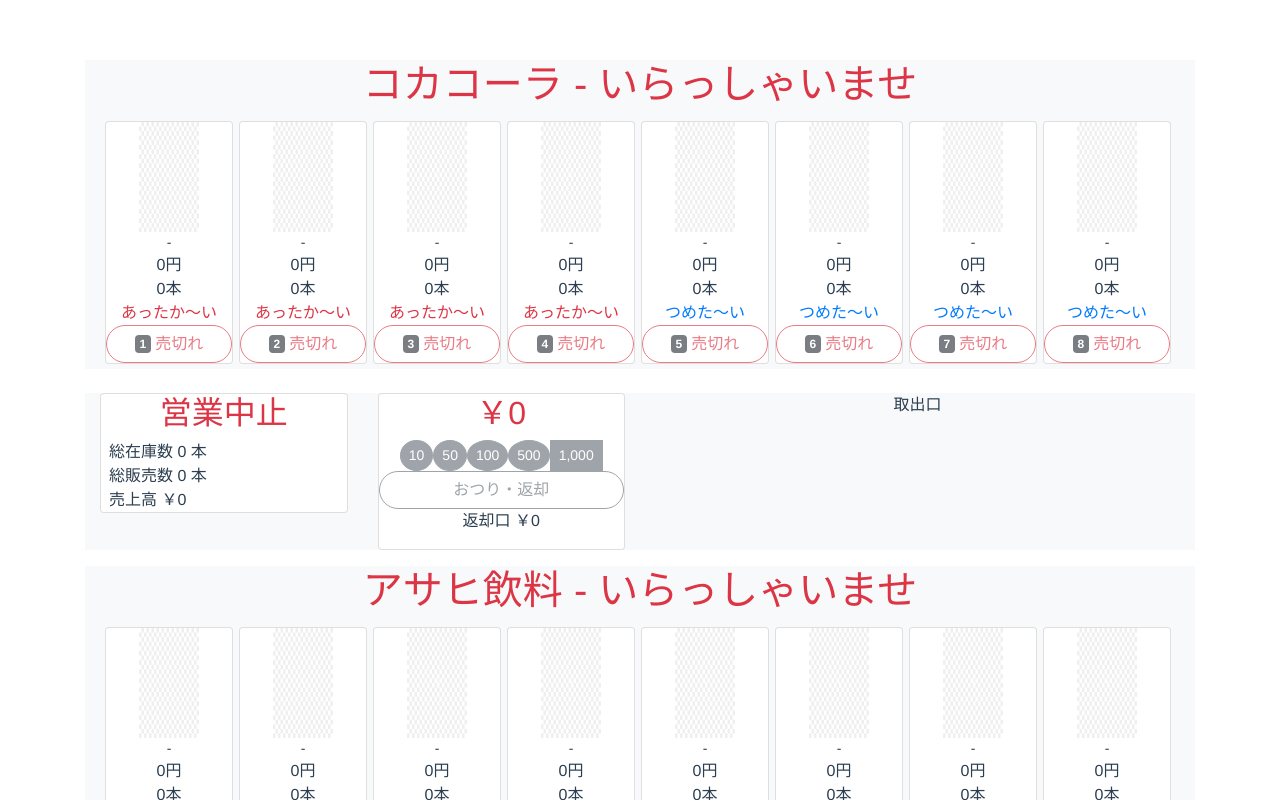
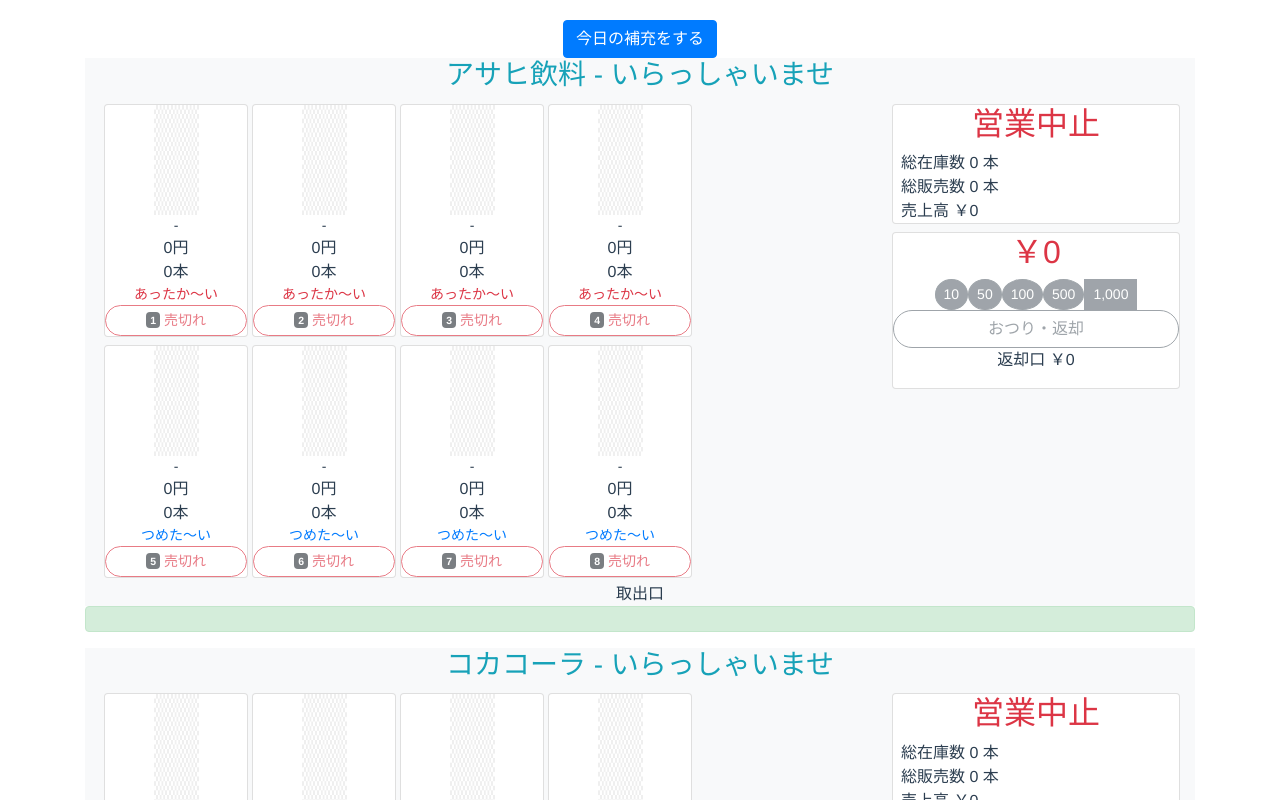
Before and after one commit to yuji-dev/swa-vue-vender-sample, a Vue app: page / in a window 1280 px wide. Shown: the top 800 px of the page. Built offline with nearby package versions, Linux system fonts and the light colour scheme.

Commit message:
comment: ui update & model renewal

```diff
--- a/src/App.vue
+++ b/src/App.vue
@@ -1,25 +1,23 @@
 <template>
   <div id="app">
-
-    <!-- Vender 自動販売機の生成：コカ・コーラ -->
-    <Vender msg="コカコーラ - いらっしゃいませ" ref="refVender_cocacola"/>
-    <!-- Vender 自動販売機の生成：アサヒ飲料 -->
-    <Vender msg="アサヒ飲料 - いらっしゃいませ" ref="refVender_asahi"/>
-
-
     <!-- *** 補充員作業：今日の作業-->
     <div v-if="!isSupplied">
-      <button class="btn btn-primary" v-on:click="init()">今日の補充作業</button>
+      <button class="btn btn-primary" v-on:click="init()">今日の補充をする</button>
     </div>
 
+    <!-- Vender 自動販売機の生成：アサヒ飲料 -->
+    <Vender msg="アサヒ飲料 - いらっしゃいませ" ref="refVender_asahi" />
+
+    <!-- Vender 自動販売機の生成：コカコーラ -->
+    <Vender msg="コカコーラ - いらっしゃいませ" ref="refVender_cocacola" />
   </div>
 </template>
 
 <script>
-import Vender from './components/Vender.vue'
+import Vender from "./components/Vender.vue";
 
 export default {
-  name: 'App',
+  name: "App",
   components: {
     Vender
   },
@@ -37,29 +35,93 @@
     return {
       //補充可能な商品情報（補充トラック積載）
       products: {
-         s1: {id: 100, name: "ボスブラック", size: 350, price: 130, currentStock: 12, hot_or_cool: "hot", image: require("./assets/boss_black.png")},
-         c1: {id: 201, name: "綾鷹", size: 350, price: 150, currentStock: 10, hot_or_cool: "cool", image: require("./assets/ayataka.png")},
-         c2: {id: 202, name: "綾鷹濃い味", size: 350, price: 150, currentStock: 10, hot_or_cool: "cool", image: require("./assets/ayataka_koi.png")},
-         a1: {id: 301, name: "三ツ矢サイダー", size: 500, price: 150, currentStock: 10, hot_or_cool: "cool", image: require("./assets/a_mitsuya_cider.png")},
-         a2: {id: 302, name: "クリアアサヒ", size: 500, price: 200, currentStock: 10, hot_or_cool: "cool", image: require("./assets/clearasahi.png")},
-         a3: {id: 303, name: "ドトールカフェオレ", size: 350, price: 150, currentStock: 10, hot_or_cool: "cool", image: require("./assets/a_doutor_coffee_ore.png")},
-         a4: {id: 304, name: "十六茶", size: 500, price: 150, currentStock: 10, hot_or_cool: "cool", image: require("./assets/a_jyuroku_cha.png")},
-         a5: {id: 305, name: "ロイヤルミルクティ", size: 500, price: 200, currentStock: 10, hot_or_cool: "cool", image: require("./assets/a_royal_milktea.png")},
-         a6: {id: 306, name: "ワンダ極ブラック", size: 500, price: 200, currentStock: 10, hot_or_cool: "cool", image: require("./assets/a_wander_kiwami_black.png")},
+        s1: {
+          id: 100,
+          name: "ボスブラック",
+          size: 350,
+          price: 130,
+          currentStock: 12,
+          hot_or_cool: "hot",
+          image: require("./assets/boss_black.png")
         },
+        c1: {
+          id: 201,
+          name: "綾鷹",
+          size: 350,
+          price: 150,
+          currentStock: 10,
+          hot_or_cool: "cool",
+          image: require("./assets/ayataka.png")
+        },
+        c2: {
+          id: 202,
+          name: "綾鷹濃い味",
+          size: 350,
+          price: 150,
+          currentStock: 10,
+          hot_or_cool: "cool",
+          image: require("./assets/ayataka_koi.png")
+        },
+        a1: {
+          id: 301,
+          name: "三ツ矢サイダー",
+          size: 500,
+          price: 150,
+          currentStock: 10,
+          hot_or_cool: "cool",
+          image: require("./assets/a_mitsuya_cider.png")
+        },
+        a2: {
+          id: 302,
+          name: "クリアアサヒ",
+          size: 500,
+          price: 200,
+          currentStock: 10,
+          hot_or_cool: "cool",
+          image: require("./assets/clearasahi.png")
+        },
+        a3: {
+          id: 303,
+          name: "ドトールカフェオレ",
+          size: 350,
+          price: 150,
+          currentStock: 10,
+          hot_or_cool: "cool",
+          image: require("./assets/a_doutor_coffee_ore.png")
+        },
+        a4: {
+          id: 304,
+          name: "十六茶",
+          size: 500,
+          price: 150,
+          currentStock: 10,
+          hot_or_cool: "cool",
+          image: require("./assets/a_jyuroku_cha.png")
+        },
+        a5: {
+          id: 305,
+          name: "ロイヤルミルクティ",
+          size: 500,
+          price: 200,
+          currentStock: 10,
+          hot_or_cool: "cool",
+          image: require("./assets/a_royal_milktea.png")
+        },
+        a6: {
+          id: 306,
+          name: "ワンダ極ブラック",
+          size: 500,
+          price: 200,
+          currentStock: 10,
+          hot_or_cool: "cool",
+          image: require("./assets/a_wander_kiwami_black.png")
+        }
+      }
     };
   },
   methods: {
     //初期化（Today's TODO）
     init: function() {
-
-      //商品を補充する（商品棚ごとに補充）
-      this.$refs.refVender_cocacola.supplyProduct(5, this.products.c1);
-      this.$refs.refVender_cocacola.supplyProduct(8, this.products.c2);
-
-      //自動販売機のスイッチをオンにする
-      this.$refs.refVender_cocacola.switchOn();
-
       //商品を補充する（商品棚ごとに補充）
       this.$refs.refVender_asahi.supplyProduct(1, this.products.a6);
       this.$refs.refVender_asahi.supplyProduct(5, this.products.a1);
@@ -70,12 +132,18 @@
       //自動販売機のスイッチをオンにする
       this.$refs.refVender_asahi.switchOn();
 
+      //商品を補充する（商品棚ごとに補充）
+      this.$refs.refVender_cocacola.supplyProduct(5, this.products.c1);
+      this.$refs.refVender_cocacola.supplyProduct(8, this.products.c2);
+
+      //自動販売機のスイッチをオンにする
+      this.$refs.refVender_cocacola.switchOn();
+
       //補充済みにする（今日の仕事終わり）
       this.isSupplied = true;
-
-    },
     }
   }
+};
 </script>
 
 <style>
@@ -85,6 +153,6 @@
   -moz-osx-font-smoothing: grayscale;
   text-align: center;
   color: #2c3e50;
-  margin-top: 60px;
+  margin-top: 20px;
 }
 </style>
--- a/src/components/PaymentCash.vue
+++ b/src/components/PaymentCash.vue
@@ -1,5 +1,5 @@
 <template>
-  <div class="card">
+  <div class="paymentcash">
     <!-- PaymentCash 投入金額表示の生成-->
     <h2
       class="text-danger"
@@ -96,18 +96,7 @@
     };
   },
   methods: {
-    //現金支払機の電源ON
-    switchOn: function() {
-      //現金支払機の電源ON
-      this.isActive = true;
-    },
-    //現金支払機の電源OFF
-    switchOff: function() {
-      //現金支払機の電源OFF
-      this.isActive = false;
-    },
-
-    // 現金投入
+    //内部：現金投入
     chargeMoney: function(charge) {
       //投入金額合計を更新
       this.chargeTotal += charge;
@@ -115,8 +104,7 @@
       this.$emit("updatechargeTotal", this.chargeTotal);
       //通貨別の管理は未実装
     },
-
-    // おつり・返金
+    //内部：おつり・返金
     cashbackAll: function() {
       //返却口に返金
       this.returnTotal = this.chargeTotal;
@@ -125,8 +113,17 @@
       //おつり・返金イベントを上位コンポーネントに通知
       this.$emit("cashbackAll", this.chargeTotal);
     },
-
-    // 請求
+    //上位コンポーネントより：現金支払機の電源ON
+    switchOn: function() {
+      //現金支払機の電源ON
+      this.isActive = true;
+    },
+    //上位コンポーネントより：現金支払機の電源OFF
+    switchOff: function() {
+      //現金支払機の電源OFF
+      this.isActive = false;
+    },
+    //上位コンポーネントより：請求
     spendMoney: function(price) {
       //投入金額合計を更新
       this.chargeTotal -= price;
--- a/src/components/ProductShowCase.vue
+++ b/src/components/ProductShowCase.vue
@@ -1,8 +1,7 @@
 <template>
-  <div class="card mt-1 mb-1 ml-1" style="width: 8rem;">
-
+  <div class="card mt-1 mb-1 ml-1" style="width: 9rem;">
     <!-- ProductShowCase 商品画像の生成-->
-    <img class="mx-auto d-block" :src="product.image" width="60" height="110" />
+    <img class="mx-auto d-block" :src="product.image" width="45" height="110" />
     <p class="small mt-0 mb-0">{{ showcaseSetting.view_name }}</p>
 
     <!-- ProductShowCase 価格表示の生成-->
@@ -12,27 +11,30 @@
     <p class="mt-0 mb-0">{{ product.currentStock }}本</p>
 
     <!-- ProductShowCase 温度表示の生成-->
-    <p class="text-danger mt-0 mb-0" v-if="showcaseSetting.hot_or_cool === 'hot'">あったか～い</p>
-    <p class="text-primary mt-0 mb-0" v-else>つめた～い</p>
+    <p class="small text-danger mt-0 mb-0" v-if="showcaseSetting.hot_or_cool === 'hot'">あったか～い</p>
+    <p class="small text-primary mt-0 mb-0" v-else>つめた～い</p>
 
     <!-- ProductShowCase 購入ボタンの生成-->
     <div v-if="product.currentStock == 0">
       <!-- ProductShowCase 在庫がない場合は売り切れ-->
-      <button class="btn btn-outline-danger btn-block rounded-pill" disabled>
+      <button class="btn btn-outline-danger btn-block rounded-pill btn-sm" disabled>
         <span class="badge badge-dark">{{ showcaseSetting.id }}</span>
         売切れ
       </button>
     </div>
     <div v-else-if="product.price > chargeTotal">
       <!-- ProductShowCase 投入金額が不足している場合は非活性-->
-      <button class="btn btn-outline-secondary btn-block rounded-pill" disabled>
+      <button class="btn btn-outline-secondary btn-block rounded-pill btn-sm" disabled>
         <span class="badge badge-dark">{{ showcaseSetting.id }}</span>
         販売中
       </button>
     </div>
     <div v-else>
       <!-- ProductShowCase 上記以外は活性-->
-      <button class="btn btn-outline-success btn-block rounded-pill" v-on:click="buyProduct()">
+      <button
+        class="btn btn-outline-success btn-block rounded-pill btn-sm"
+        v-on:click="buyProduct()"
+      >
         <span class="badge badge-dark">{{ showcaseSetting.id }}</span>
         購入
       </button>
@@ -126,29 +128,30 @@
     };
   },
   methods: {
-    //商品の補充
+    //内部：購入処理
+    buyProduct: function() {
+      //在庫を減算
+      this.removeStock(1);
+      //購入イベントを上位コンポーネントに通知
+      this.$emit("checkout", this.product);
+    },
+    //内部：在庫を減算
+    removeStock: function(stock) {
+      if (this.product.currentStock != 0) this.product.currentStock -= stock;
+    },
+    //上位コンポーネントより：商品の補充
     supplyProduct: function(product) {
       if (product != null) {
         //各種チェックは省略
         this.product = product;
+        //表示商品名に商品名をセット
         this.showcaseSetting.view_name = this.product.name;
         //在庫数更新を上位コンポーネントに通知
         this.$emit("updateStock", this.product.currentStock);
       }
     },
-    //購入処理
-    buyProduct: function() {
-      //在庫を減算
-      this.removeInventory(1);
-      //購入イベントを上位コンポーネントに通知
-      this.$emit("checkout", this.product);
-    },
-    //在庫を減算
-    removeInventory: function(stock) {
-      if (this.product.currentStock != 0) this.product.currentStock -= stock;
-    },
-    //購入ランプ点灯依頼
-    buyLampControl: function(total) {
+    //上位コンポーネントより：現在の投入金額合計を受け取る
+    updateTotal: function(total) {
       this.chargeTotal = total;
     }
   }
--- a/src/components/Vender.vue
+++ b/src/components/Vender.vue
@@ -2,60 +2,55 @@
   <div class="vender">
     <div class="container">
       <div class="row">
-
         <div class="col-md-12 bg-light">
           <!-- PaymentCash 看板パネルの生成（コンポーネント化未）-->
-          <h1 class="text-danger">{{ msg }}</h1>
+          <h3 class="text-info">{{ msg }}</h3>
         </div>
-
-        <div class="col-md bg-light">
-          <table>
-            <tr>
+      </div>
+      <div class="row">
+        <div class="col-md-8 bg-light">
+          <div class="card-group">
             <!-- ProductShowCase 商品棚の生成-->
-              <td v-for="showcaseSetting in showcaseSettings" :key="showcaseSetting.id">
+            <div v-for="showcaseSetting in showcaseSettings" :key="showcaseSetting.id">
               <ProductShowCase
                 :showcaseSetting="showcaseSetting"
                 ref="refProductShowCase"
-                    @checkout="checkoutProduct"
-                    @updateStock="updateStock"/>
-              </td>
-            </tr>
-          </table>
+                @checkout="onCheckoutProduct"
+                @updateStock="onUpdateStock"
+              />
             </div>
-
           </div>
-      <br>
-      <div class="row">
-
-        <div class="col-md-3 bg-light">
-
+        </div>
+        <div class="col-md bg-light clearfix">
           <!-- PaymentCash 情報パネルの生成（コンポーネント化未）-->
-          <div class="card">
+          <div class="card mt-1 mb-1 ml-1 float-right" style="width: 18rem;">
             <div v-if="!isActive">
               <h2 class="text-danger">営業中止</h2>
             </div>
             <div v-else>
               <h2 class="text-success">営業中</h2>
             </div>
-            <p class="text-left mt-0 mb-0 ml-2">総在庫数 {{ totalStockCount }} 本 </p>
-            <p class="text-left mt-0 mb-0 ml-2">総販売数 {{ totalSoldCount }} 本 </p>
-            <p class="text-left mt-0 mb-0 ml-2">売上高 {{ amount.toLocaleString('ja-JP', {"style":"currency", "currency":"JPY"}) }} </p>
+            <p class="text-left mt-0 mb-0 ml-2">総在庫数 {{ totalStockCount }} 本</p>
+            <p class="text-left mt-0 mb-0 ml-2">総販売数 {{ totalSoldCount }} 本</p>
+            <p
+              class="text-left mt-0 mb-0 ml-2"
+            >売上高 {{ amount.toLocaleString('ja-JP', {"style":"currency", "currency":"JPY"}) }}</p>
+          </div>
+          <div class="card mt-1 mb-1 ml-1 float-right" style="width: 18rem;">
+            <!-- PaymentCash 現金支払機の生成-->
+            <PaymentCash
+              @updatechargeTotal="onUpdatechargeTotal"
+              @cashbackAll="onUashbackAll"
+              ref="refPaymentCash"
+            />
           </div>
         </div>
-
-        <div class="col-md-3 bg-light">
-          <!-- PaymentCash 現金支払機の生成-->
-          <PaymentCash
-            @updatechargeTotal="updatechargeTotal"
-            @cashbackAll="cashbackAll"
-            ref="refPaymentCash"/>
       </div>
-
-        <div class="col-md bg-light ">
+      <div class="row">
+        <div class="col-md bg-light">
           <!-- PaymentCash 取出口の生成-->
-          <Outlet  ref="refOutlet"/>
+          <Outlet ref="refOutlet" />
         </div>
-
       </div>
     </div>
 
@@ -66,20 +61,19 @@
     <!-- 未実装：災害時の無償提供-->
 
     <!-- デバッグメッセージ -->
-    <p class="text-primary">{{ message }}</p>
-
+    <p class="alert alert-success" role="alert">{{ message }}</p>
   </div>
 </template>
 
 <script>
-import ProductShowCase from './ProductShowCase.vue'
-import PaymentCash from './PaymentCash.vue'
-import Outlet from './Outlet.vue'
+import ProductShowCase from "./ProductShowCase.vue";
+import PaymentCash from "./PaymentCash.vue";
+import Outlet from "./Outlet.vue";
 
 export default {
-  name: 'Vender',
+  name: "Vender",
   props: {
-    msg: String,
+    msg: String
   },
   components: {
     ProductShowCase,
@@ -89,7 +83,7 @@
   created: function() {
     this.message = null;
     this.totalStockCount = 0;
-    this.totalSoldCount  = 0;
+    this.totalSoldCount = 0;
     this.amount = 0;
     this.isActive = false;
   },
@@ -98,14 +92,62 @@
       //自動販売機の初期設定
       //Todo:サイズ、在庫上限、温度表示設定はあとでチェック処理を実装
       showcaseSettings: [
-          {id: 1, view_name: "-", size: 350, maximumStock: 10, hot_or_cool: "hot"},
-          {id: 2, view_name: "-", size: 350, maximumStock: 10, hot_or_cool: "hot"},
-          {id: 3, view_name: "-", size: 500, maximumStock: 10, hot_or_cool: "hot"},
-          {id: 4, view_name: "-", size: 500, maximumStock: 10, hot_or_cool: "hot"},
-          {id: 5, view_name: "-", size: 350, maximumStock: 10, hot_or_cool: "cool"},
-          {id: 6, view_name: "-", size: 350, maximumStock: 10, hot_or_cool: "cool"},
-          {id: 7, view_name: "-", size: 500, maximumStock: 10, hot_or_cool: "cool"},
-          {id: 8, view_name: "-", size: 500, maximumStock: 10, hot_or_cool: "cool"},
+        {
+          id: 1,
+          view_name: "-",
+          size: 350,
+          maximumStock: 10,
+          hot_or_cool: "hot"
+        },
+        {
+          id: 2,
+          view_name: "-",
+          size: 350,
+          maximumStock: 10,
+          hot_or_cool: "hot"
+        },
+        {
+          id: 3,
+          view_name: "-",
+          size: 500,
+          maximumStock: 10,
+          hot_or_cool: "hot"
+        },
+        {
+          id: 4,
+          view_name: "-",
+          size: 500,
+          maximumStock: 10,
+          hot_or_cool: "hot"
+        },
+        {
+          id: 5,
+          view_name: "-",
+          size: 350,
+          maximumStock: 10,
+          hot_or_cool: "cool"
+        },
+        {
+          id: 6,
+          view_name: "-",
+          size: 350,
+          maximumStock: 10,
+          hot_or_cool: "cool"
+        },
+        {
+          id: 7,
+          view_name: "-",
+          size: 500,
+          maximumStock: 10,
+          hot_or_cool: "cool"
+        },
+        {
+          id: 8,
+          view_name: "-",
+          size: 500,
+          maximumStock: 10,
+          hot_or_cool: "cool"
+        }
       ],
       //子コンポーネントからのメッセージを表示
       message: {
@@ -131,30 +173,26 @@
       isActive: {
         type: Boolean,
         default: false
-      },
+      }
     };
   },
   methods: {
-
     //商品補充
     supplyProduct: function(product_showcase_id, product) {
       this.message = "Venderより：supplyProduct called 1" + product.name;
 
       //指定された商品棚に補充（商品棚制約はNoCheck）
-       this.$refs.refProductShowCase.forEach(
-        function(obj) {
-          if(obj.showcaseSetting.id == product_showcase_id){
+      this.$refs.refProductShowCase.forEach(function(obj) {
+        if (obj.showcaseSetting.id == product_showcase_id) {
           obj.supplyProduct(product);
         }
-        }
-      );
+      });
 
       this.message = "Venderより：商品が補充されました";
     },
 
     //電源ON
     switchOn: function() {
-
       //現金支払機のスイッチをオンにする
       this.$refs.refPaymentCash.switchOn();
 
@@ -162,12 +200,10 @@
       this.isActive = true;
 
       this.message = "Venderより：電源ONされました";
-
     },
 
     //電源OFF
     switchOff: function() {
-
       //現金支払機のスイッチをオフにする
       this.$refs.refPaymentCash.switchOff();
 
@@ -178,15 +214,16 @@
     },
 
     //イベント：ProductShowCase 在庫数量更新
-    updateStock: function(currentStock) {
-      this.message = "ProductShowCaseより：在庫が補充されました =>" + currentStock
+    onUpdateStock: function(currentStock) {
+      this.message =
+        "ProductShowCaseより：在庫が補充されました =>" + currentStock;
       //総在庫数を更新
       this.totalStockCount += currentStock;
     },
 
     //イベント：ProductShowCase 購入ボタン押下
-    checkoutProduct: function(product) {
-      this.message = "ProductShowCaseより：購入されました =>" + product.name
+    onCheckoutProduct: function(product) {
+      this.message = "ProductShowCaseより：購入されました =>" + product.name;
       //現金支払機に請求
       this.$refs.refPaymentCash.spendMoney(product.price);
       //売上計上
@@ -198,33 +235,31 @@
       //総販売数を更新
       this.totalSoldCount += 1;
       //総在庫数が0の場合は営業終了
-      if(this.totalStockCount==0) {
+      if (this.totalStockCount == 0) {
         this.$refs.refPaymentCash.switchOff();
         this.isActive = false;
       }
     },
 
     //イベント：PaymentCash 現金投入
-    updatechargeTotal: function(total) {
-      this.message = "PaymentCashより：投入金額が更新されました =>" + total
-      this.$refs.refProductShowCase.forEach(
-        function(obj){
-          obj.buyLampControl(total);
-        }
-      );
+    onUpdatechargeTotal: function(total) {
+      this.message = "PaymentCashより：投入金額が更新されました =>" + total;
+      //すべての商品棚に投入金額合計を通知
+      this.$refs.refProductShowCase.forEach(function(obj) {
+        obj.updateTotal(total);
+      });
     },
 
     //イベント：PaymentCash おつり・返金
-    cashbackAll: function(total) {
-      this.message = "PaymentCashより：返金されました =>" + total
-      this.$refs.refProductShowCase.forEach(
-        function(obj){
-          obj.buyLampControl(total);
-        }
-      );
+    onCashbackAll: function(total) {
+      this.message = "PaymentCashより：返金されました =>" + total;
+      //すべての商品棚に投入金額合計を通知
+      this.$refs.refProductShowCase.forEach(function(obj) {
+        obj.updateTotal(total);
+      });
     }
   }
-}
+};
 </script>
 
 <!-- Add "scoped" attribute to limit CSS to this component only -->
```
Also changed, not shown: src/components/Outlet.vue (+1 -12 lines). Lines whose indentation alone changed are shown as unchanged.
